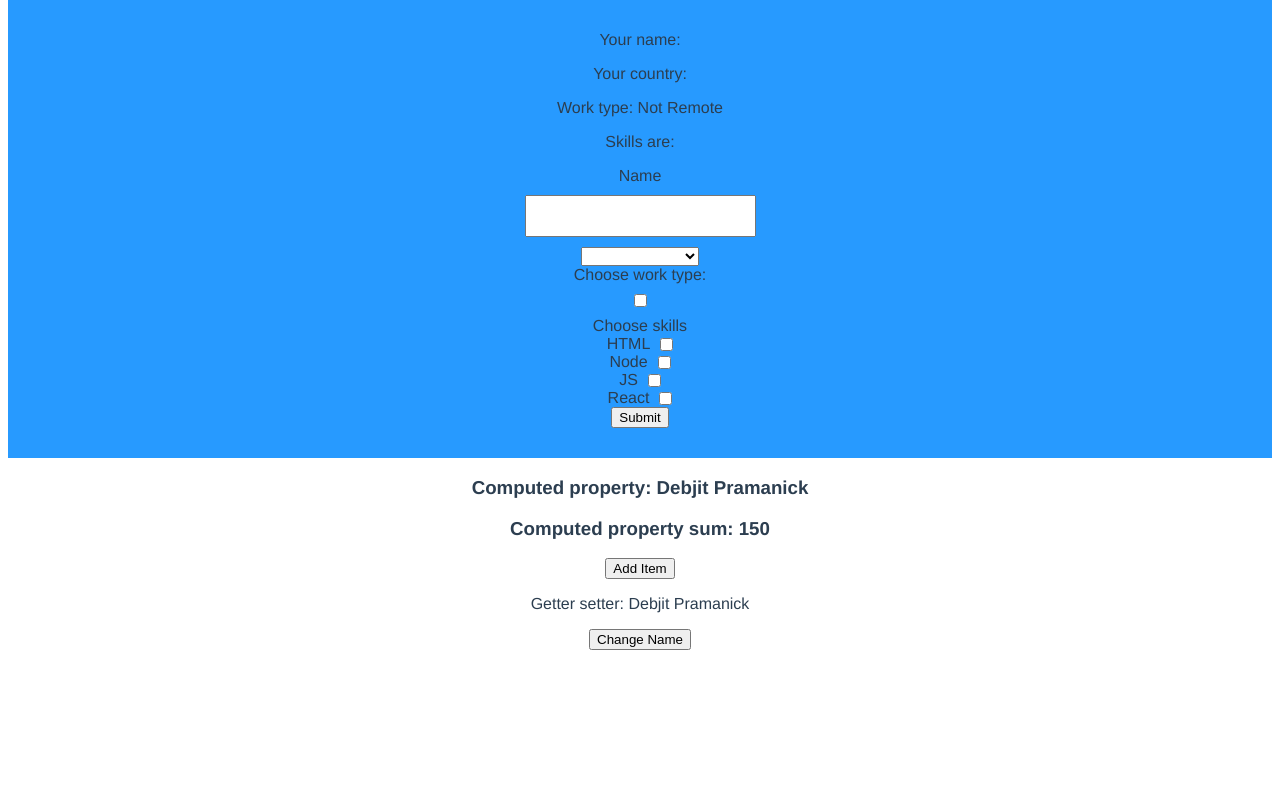
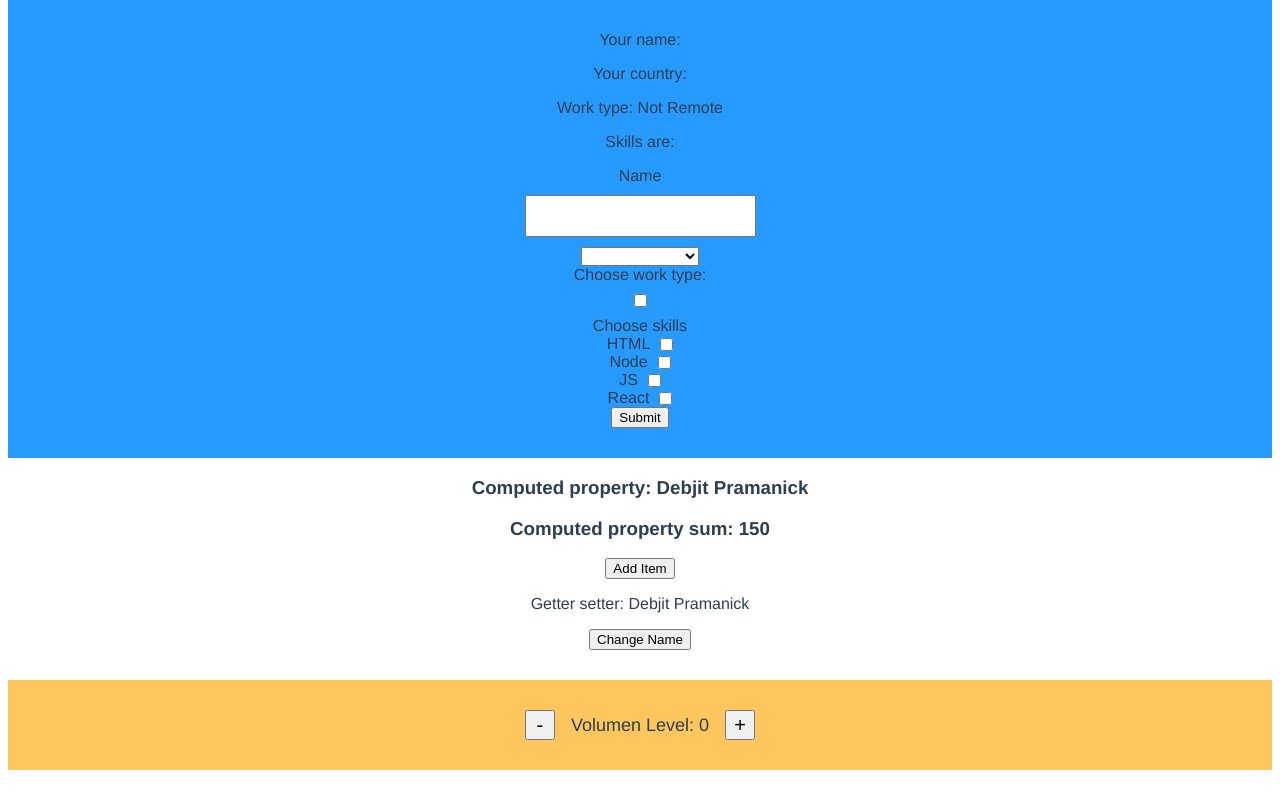
Before and after one commit to DebjitPramanick/Practice-Vue, a Vue app in the folder firstapp/: page / in a window 1280 px wide. Shown: the part 1381-2181 px from the top of the page. Before the commit the page ends 2039 px from the top, so only its background shows below. Built offline with nearby package versions, Linux system fonts and the light colour scheme.

Commit message:
Watchers

```diff
--- a/firstapp/src/App.vue
+++ b/firstapp/src/App.vue
@@ -54,6 +54,7 @@
     <Methods />
     <Forms />
     <GetterSetter />
+    <VolumeTracker />
 
   </div>
 </template>
@@ -63,13 +64,15 @@
 import Methods from './Methods.vue'
 import Forms from './Forms.vue'
 import GetterSetter from './GetterSetter.vue'
+import VolumeTracker from './VolumeTracker.vue'
 
 export default {
   name: 'App',
   components: {
     Methods,
     Forms,
-    GetterSetter
+    GetterSetter,
+    VolumeTracker
   },
   data(){
     return {
--- /dev/null
+++ b/firstapp/src/VolumeTracker.vue
@@ -0,0 +1,53 @@
+<template>
+    <div class="container">
+        <button @click="volume-=2"> - </button>
+        <p>Volumen Level: {{volume}}</p>
+        <button @click="volume+=2"> + </button>
+    </div>
+</template>
+
+<script>
+export default{
+    name: "VolumeTracker",
+    data(){
+        return{
+            volume: 0,
+        }
+    },
+    methods: {
+
+    },
+    computed: {
+
+    },
+    watch: { // Watcher
+        volume(newVal, oldVal){
+            if(newVal > oldVal && newVal === 16) alert("Volume is too high.")
+        }
+    }
+}
+</script>
+
+<style scoped>
+.container{
+    background: #ffc65d;
+    padding: 30px;
+    max-width: 1400px;
+    margin: 30px auto;
+    display: flex;
+    align-items: center;
+    justify-content: center;
+    column-gap: 16px;
+    font-size: 18px;
+}
+.container p{
+    margin: 0;
+}
+.container button{
+    cursor: pointer;
+    font-size: 20px;
+    width: 30px;
+    height: 30px;
+    text-align: center;
+}
+</style>
```
